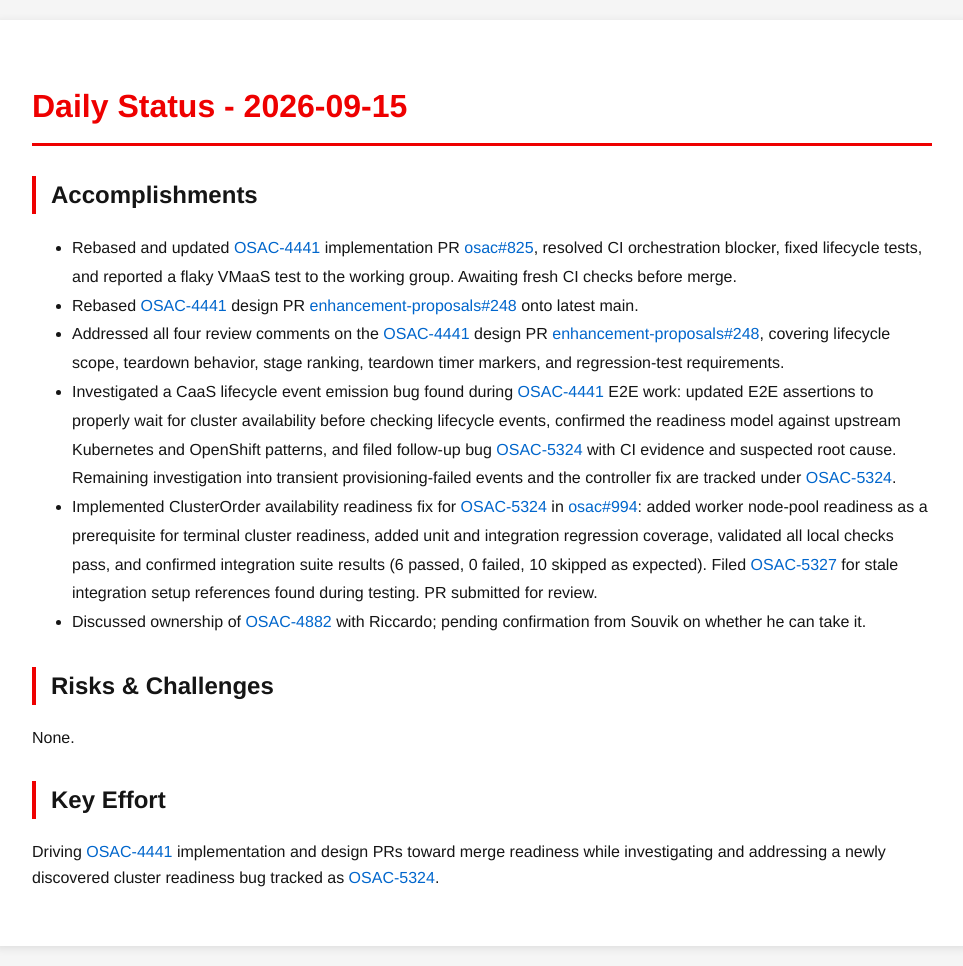
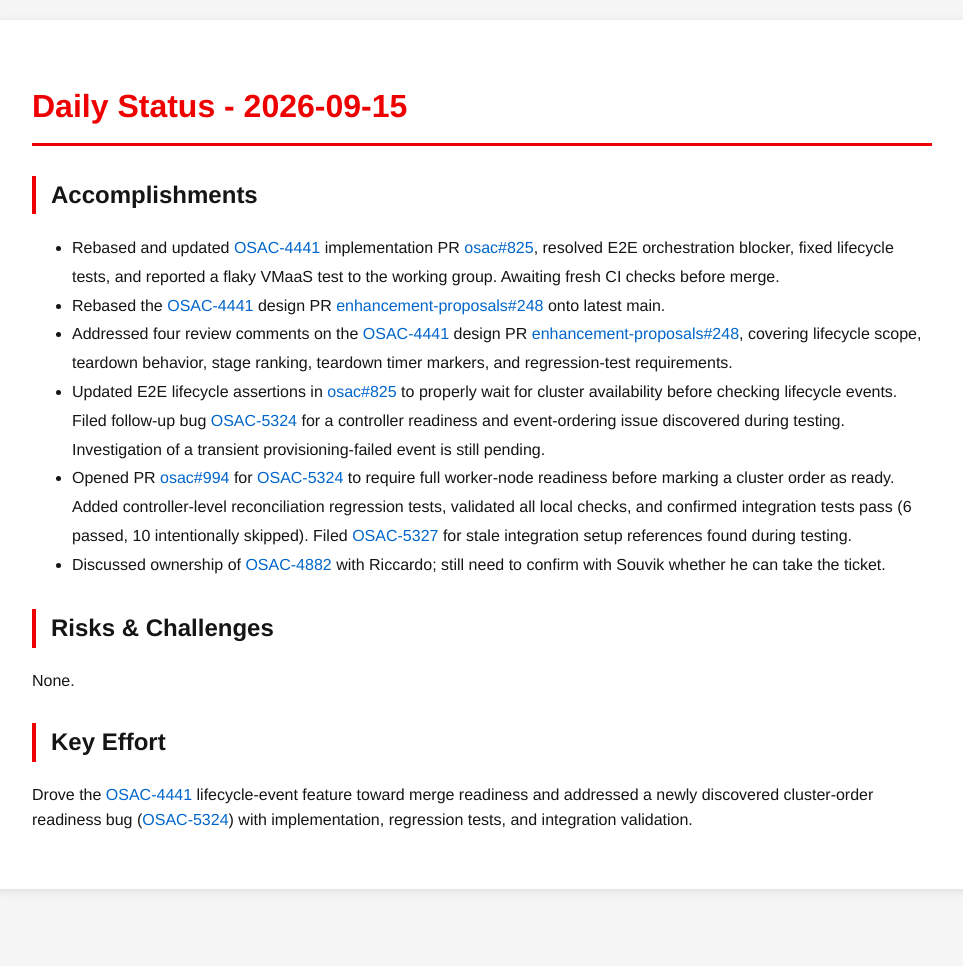
Before and after one commit to tzvatot/daily-status, a Jekyll site: the page built from 2026-09-15.md, in a window 1280 px wide. Shown: the whole page, without its empty margins (158-1121 px from the left). Built offline with Jekyll 4.4.1, drawn with Linux system fonts in a browser that asks for light colours; after the commit the page ends 909 px from its top, so only the background shows below that.

Commit message:
Daily status update - 2026-09-15

```diff
--- a/2026-09-15.md
+++ b/2026-09-15.md
@@ -7,15 +7,15 @@
 # Daily Status - 2026-09-15
 
 ## Accomplishments
-- Rebased and updated [OSAC-4441](https://redhat.atlassian.net/browse/OSAC-4441) implementation PR [osac#825](https://github.com/osac-project/osac/pull/825), resolved CI orchestration blocker, fixed lifecycle tests, and reported a flaky VMaaS test to the working group. Awaiting fresh CI checks before merge.
-- Rebased [OSAC-4441](https://redhat.atlassian.net/browse/OSAC-4441) design PR [enhancement-proposals#248](https://github.com/osac-project/enhancement-proposals/pull/248) onto latest main.
-- Addressed all four review comments on the [OSAC-4441](https://redhat.atlassian.net/browse/OSAC-4441) design PR [enhancement-proposals#248](https://github.com/osac-project/enhancement-proposals/pull/248), covering lifecycle scope, teardown behavior, stage ranking, teardown timer markers, and regression-test requirements.
-- Investigated a CaaS lifecycle event emission bug found during [OSAC-4441](https://redhat.atlassian.net/browse/OSAC-4441) E2E work: updated E2E assertions to properly wait for cluster availability before checking lifecycle events, confirmed the readiness model against upstream Kubernetes and OpenShift patterns, and filed follow-up bug [OSAC-5324](https://redhat.atlassian.net/browse/OSAC-5324) with CI evidence and suspected root cause. Remaining investigation into transient provisioning-failed events and the controller fix are tracked under [OSAC-5324](https://redhat.atlassian.net/browse/OSAC-5324).
-- Implemented ClusterOrder availability readiness fix for [OSAC-5324](https://redhat.atlassian.net/browse/OSAC-5324) in [osac#994](https://github.com/osac-project/osac/pull/994): added worker node-pool readiness as a prerequisite for terminal cluster readiness, added unit and integration regression coverage, validated all local checks pass, and confirmed integration suite results (6 passed, 0 failed, 10 skipped as expected). Filed [OSAC-5327](https://redhat.atlassian.net/browse/OSAC-5327) for stale integration setup references found during testing. PR submitted for review.
-- Discussed ownership of [OSAC-4882](https://redhat.atlassian.net/browse/OSAC-4882) with Riccardo; pending confirmation from Souvik on whether he can take it.
+- Rebased and updated [OSAC-4441](https://redhat.atlassian.net/browse/OSAC-4441) implementation PR [osac#825](https://github.com/osac-project/osac/pull/825), resolved E2E orchestration blocker, fixed lifecycle tests, and reported a flaky VMaaS test to the working group. Awaiting fresh CI checks before merge.
+- Rebased the [OSAC-4441](https://redhat.atlassian.net/browse/OSAC-4441) design PR [enhancement-proposals#248](https://github.com/osac-project/enhancement-proposals/pull/248) onto latest main.
+- Addressed four review comments on the [OSAC-4441](https://redhat.atlassian.net/browse/OSAC-4441) design PR [enhancement-proposals#248](https://github.com/osac-project/enhancement-proposals/pull/248), covering lifecycle scope, teardown behavior, stage ranking, teardown timer markers, and regression-test requirements.
+- Updated E2E lifecycle assertions in [osac#825](https://github.com/osac-project/osac/pull/825) to properly wait for cluster availability before checking lifecycle events. Filed follow-up bug [OSAC-5324](https://redhat.atlassian.net/browse/OSAC-5324) for a controller readiness and event-ordering issue discovered during testing. Investigation of a transient provisioning-failed event is still pending.
+- Opened PR [osac#994](https://github.com/osac-project/osac/pull/994) for [OSAC-5324](https://redhat.atlassian.net/browse/OSAC-5324) to require full worker-node readiness before marking a cluster order as ready. Added controller-level reconciliation regression tests, validated all local checks, and confirmed integration tests pass (6 passed, 10 intentionally skipped). Filed [OSAC-5327](https://redhat.atlassian.net/browse/OSAC-5327) for stale integration setup references found during testing.
+- Discussed ownership of [OSAC-4882](https://redhat.atlassian.net/browse/OSAC-4882) with Riccardo; still need to confirm with Souvik whether he can take the ticket.
 
 ## Risks & Challenges
 None.
 
 ## Key Effort
-Driving [OSAC-4441](https://redhat.atlassian.net/browse/OSAC-4441) implementation and design PRs toward merge readiness while investigating and addressing a newly discovered cluster readiness bug tracked as [OSAC-5324](https://redhat.atlassian.net/browse/OSAC-5324).
+Drove the [OSAC-4441](https://redhat.atlassian.net/browse/OSAC-4441) lifecycle-event feature toward merge readiness and addressed a newly discovered cluster-order readiness bug ([OSAC-5324](https://redhat.atlassian.net/browse/OSAC-5324)) with implementation, regression tests, and integration validation.
```
